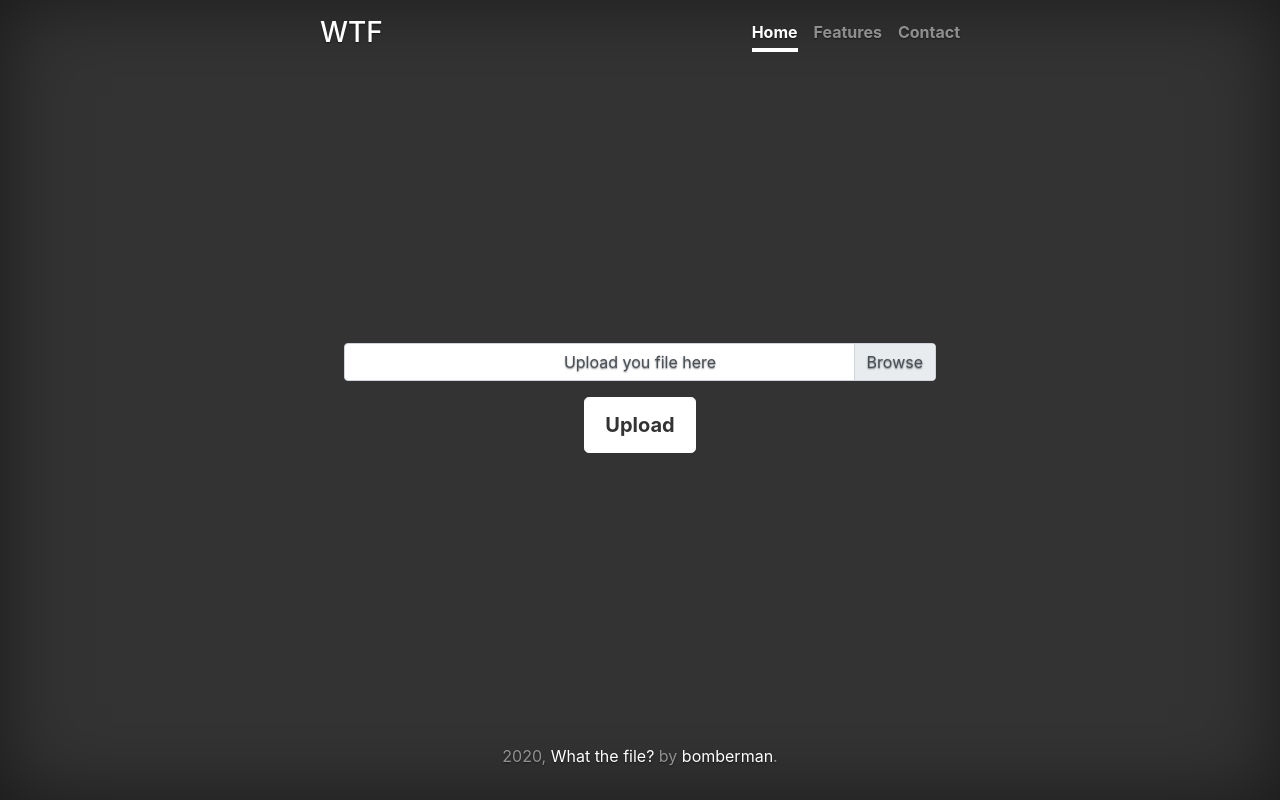
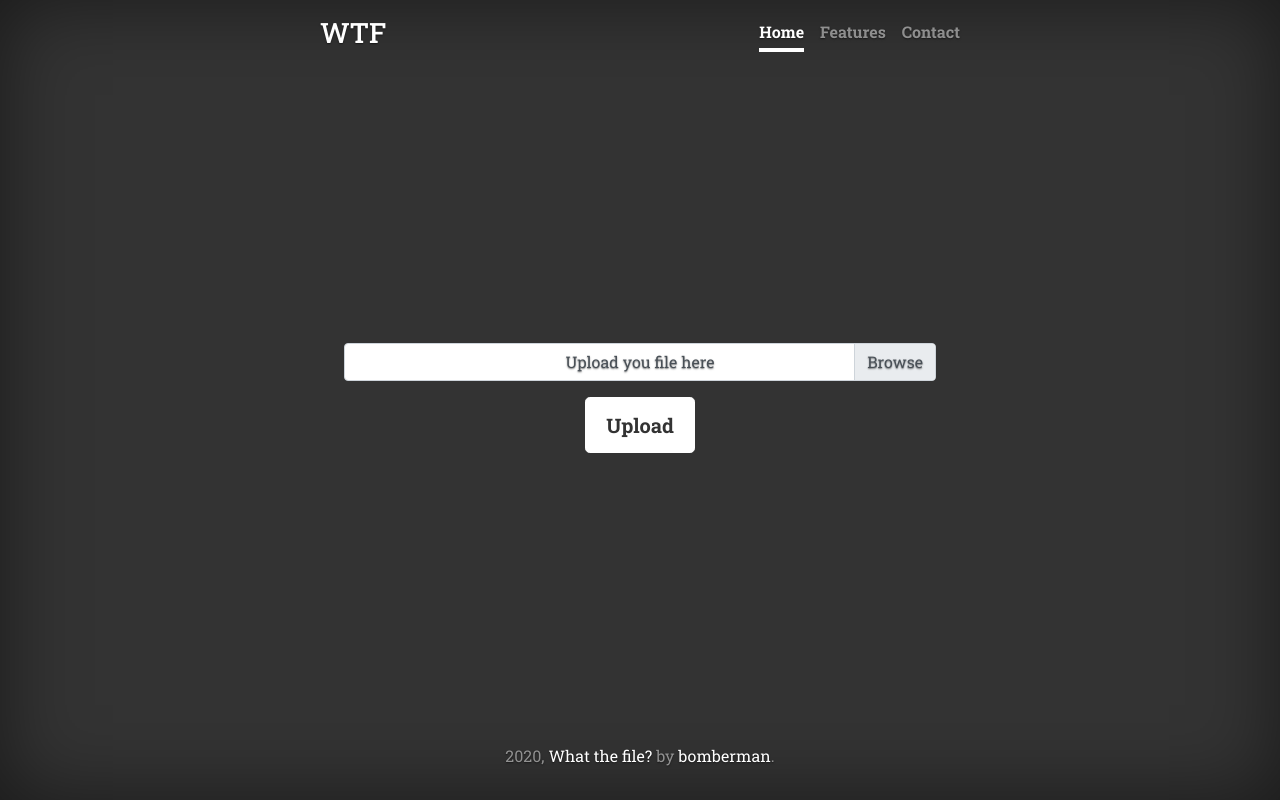
Before and after one commit to namrebmob/wtf, a Flask app: page / in a window 1280 px wide. Run offline with Flask 2, Linux system fonts and the light colour scheme; parts of the project's set-up code (start-up, migrations or seed data) failed here and were passed over; some libraries are stand-ins or nearby versions.

Commit message:
add roboto font

```diff
--- a/app/static/css/main.css
+++ b/app/static/css/main.css
@@ -51,6 +51,10 @@ body {
   color: #fff;
   text-shadow: 0 .05rem .1rem rgba(0, 0, 0, .5);
   box-shadow: inset 0 0 5rem rgba(0, 0, 0, .5);
+}
+
+body {
+  font-family: 'Roboto Slab', serif;
 }
 
 .cover-container {
--- a/app/templates/layout.html
+++ b/app/templates/layout.html
@@ -18,6 +18,7 @@
     <meta name="description" content="">
     <title>What the file?</title>
     <link href="https://cdnjs.cloudflare.com/ajax/libs/twitter-bootstrap/4.4.1/css/bootstrap.min.css" integrity="sha256-L/W5Wfqfa0sdBNIKN9cG6QA5F2qx4qICmU2VgLruv9Y=" rel="stylesheet" crossorigin="anonymous" />
+    <link href="https://fonts.googleapis.com/css?family=Roboto+Slab:300,400,500,700&display=swap&subset=cyrillic" rel="stylesheet" />
     <link href="{{ url_for("static", filename="css/main.css") }}" rel="stylesheet" />
 </head>
 
```
